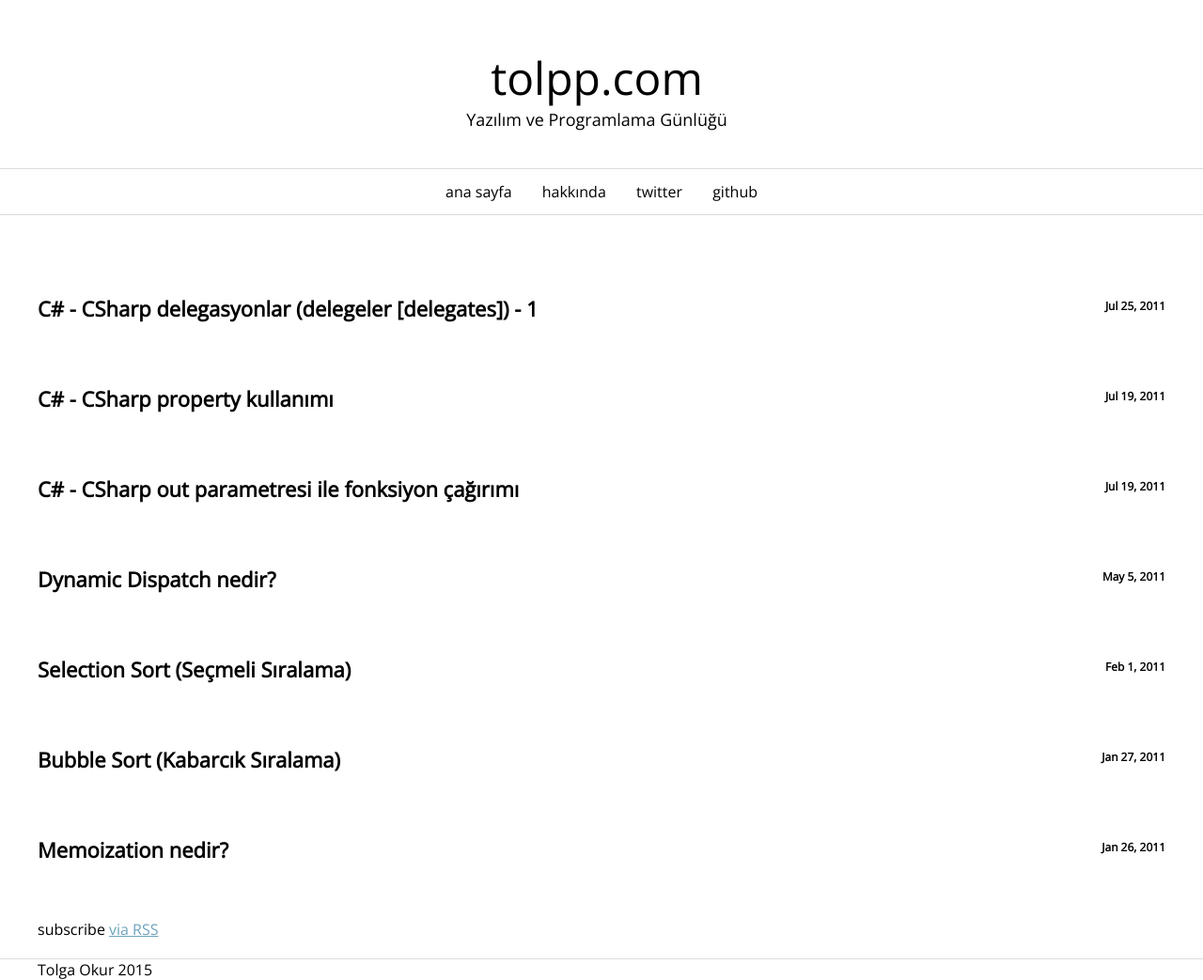
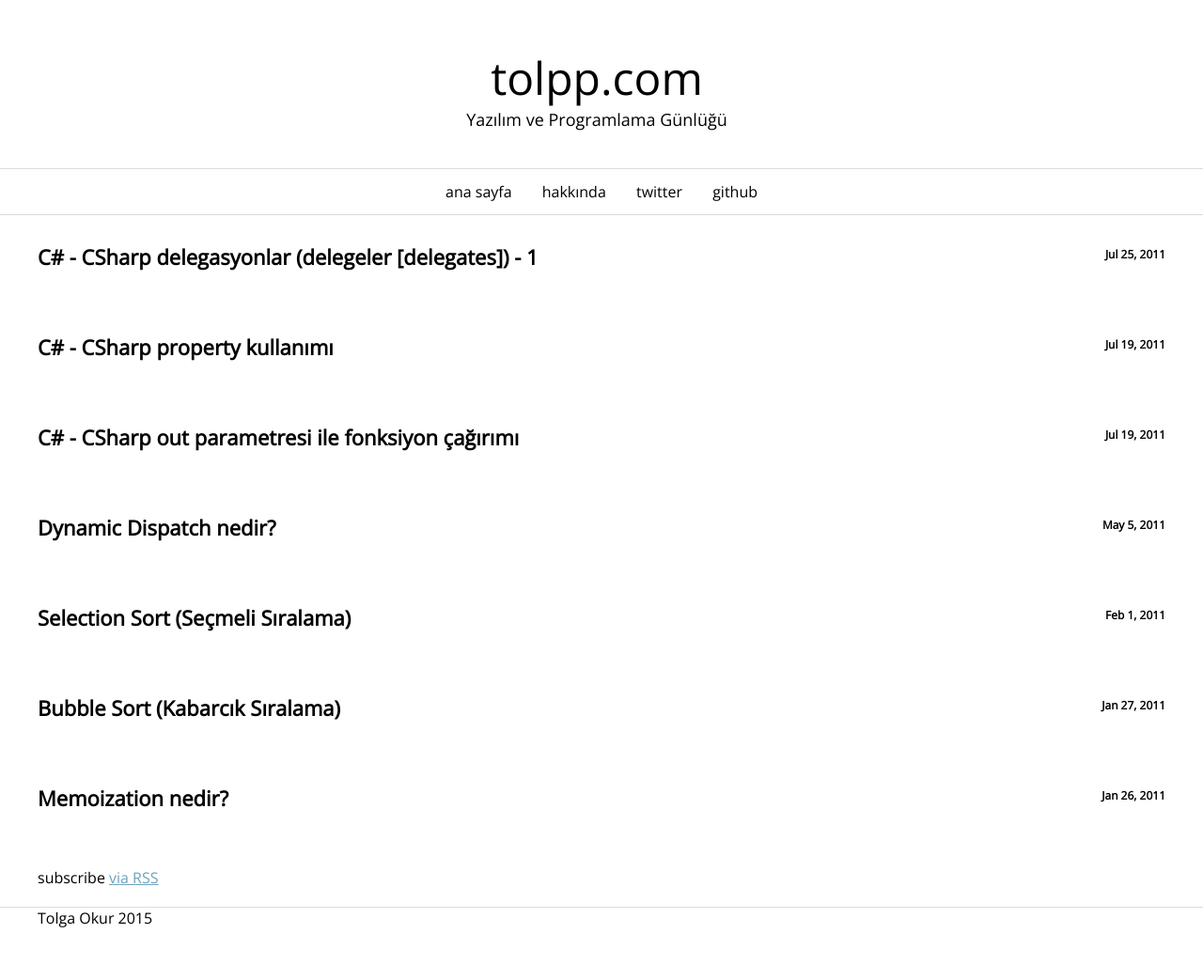
Before and after one commit to tolpp/blog, a Jekyll site: the page built from index.html, in a window 1280 px wide. Shown: the whole page at 94% size. Built offline with Jekyll 4.4.1, drawn with Linux system fonts in a browser that asks for light colours; after the commit the page ends 988 px from its top, so only the background shows below that.

Commit message:
empty space removed

```diff
--- a/_includes/menu.html
+++ b/_includes/menu.html
@@ -2,11 +2,6 @@
     <div class="sidebar-user1">
             <ul><li>
                <div class="menu-ana-menu-container"><ul class="menu"><li class="menu-item menu-item-type-custom menu-item-object-custom "><a href="{{ site.baseurl }}/">ana sayfa</a></li>
-                <!--{% for page in site.pages %}
-                  {% if page.title %}
-                  <li class="menu-item"><a class="page-link" href="{{ page.url | prepend: site.baseurl }}">{{ page.title }}</a></li>
-                  {% endif %}
-                {% endfor %} -->
                 <li class="menu-item"><a title="Hakkında" href="{{ site.baseurl }}/about ">hakkında</a></li>
                 {% if site.twitter_username %}
                 <li class="menu-item"><a title="@{{ site.twitter_username }}" href="http://twitter.com/{{ site.twitter_username }}" target="_blank">twitter</a></li>
@@ -21,9 +16,6 @@
 
 
     <div class="main980">
-          <div class="block2-center2">
-              <div class="sidebar-user16 span2"></div>
-          </div>
+          <div class="block2-center2"></div>
     </div>
-
 </div>
```
